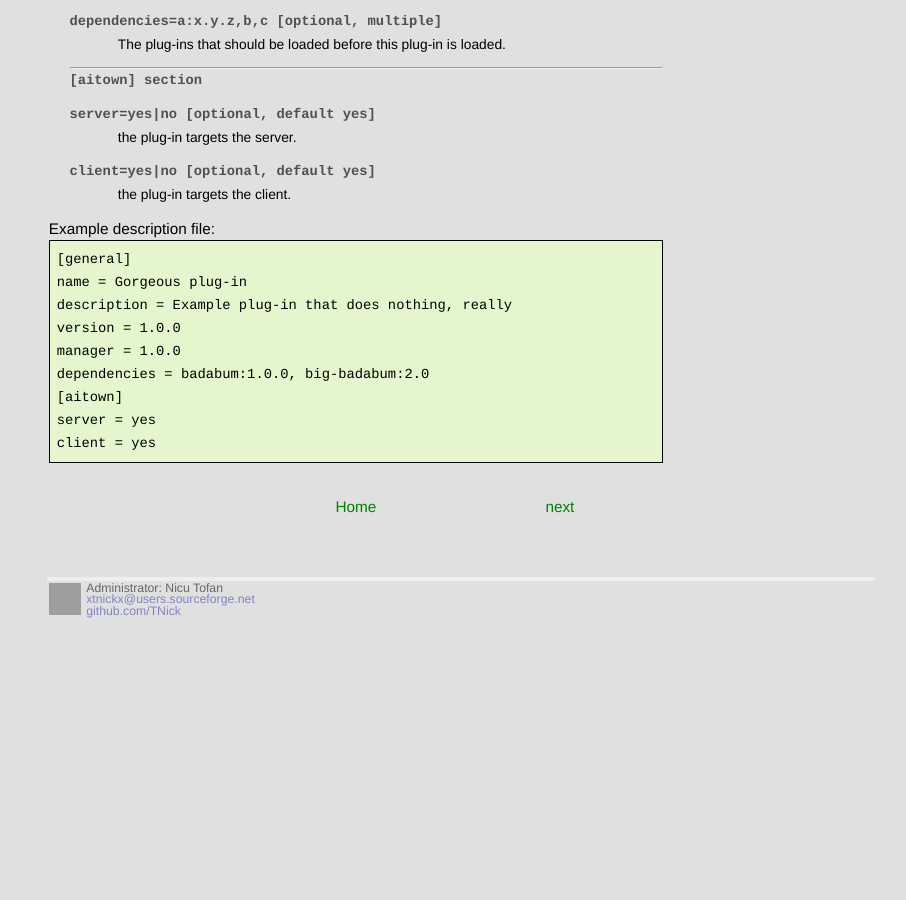
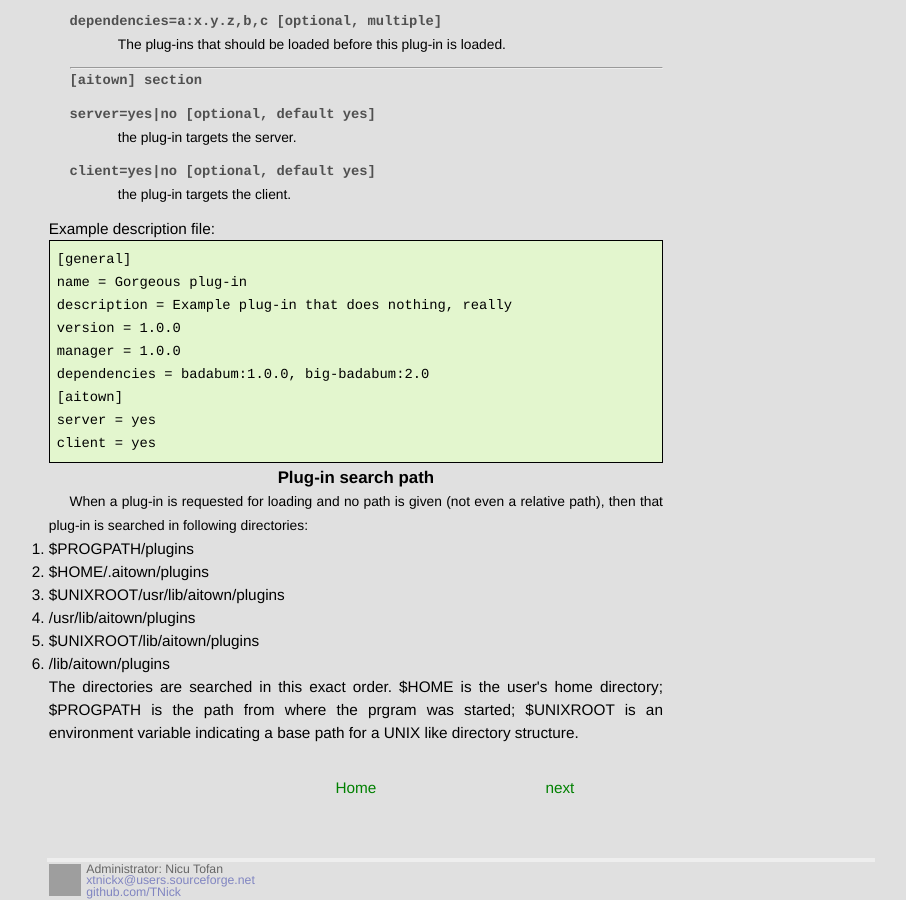
Before and after one commit to TNick/aitown, a Jekyll site: the page built from reference/aitown-plugin.html, in a window 1280 px wide and 900 px high, scrolled down 1243 px. Shown: the whole window, without its empty margins (179-1085 px from the left). Built offline with Jekyll 4.4.1, drawn with Linux system fonts in a browser that asks for light colours; before the commit the page ends 1862 px from its top, so only the background shows below that; grey boxes are pictures that could not be loaded.

Commit message:
plug-n search paths

```diff
--- a/reference/aitown-plugin.html
+++ b/reference/aitown-plugin.html
@@ -124,3 +124,24 @@ title: aitown-plugin
     client = yes<br>
 	</div>
 </p>
+
+<h3>Plug-in search path</h3>
+
+<p>
+    When a plug-in is requested for loading and no path is given
+    (not even a relative path), then that plug-in is searched in
+    following directories:
+    <ol>
+    <li>$PROGPATH/plugins</li>
+    <li>$HOME/.aitown/plugins</li>
+    <li>$UNIXROOT/usr/lib/aitown/plugins</li>
+    <li>/usr/lib/aitown/plugins</li>
+    <li>$UNIXROOT/lib/aitown/plugins</li>
+    <li>/lib/aitown/plugins</li>
+    </ol>
+    The directories are searched in this exact order.
+    $HOME is the user's home directory; $PROGPATH is the
+    path from where the prgram was started; $UNIXROOT is an
+    environment variable indicating a base path for a UNIX
+    like directory structure.
+</p>
```
